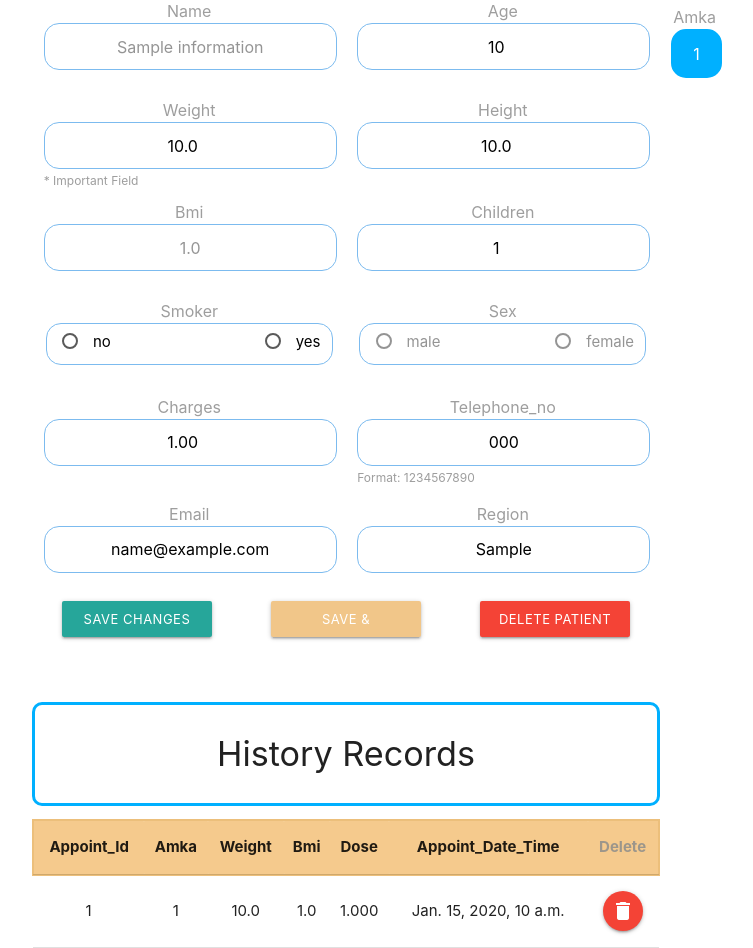
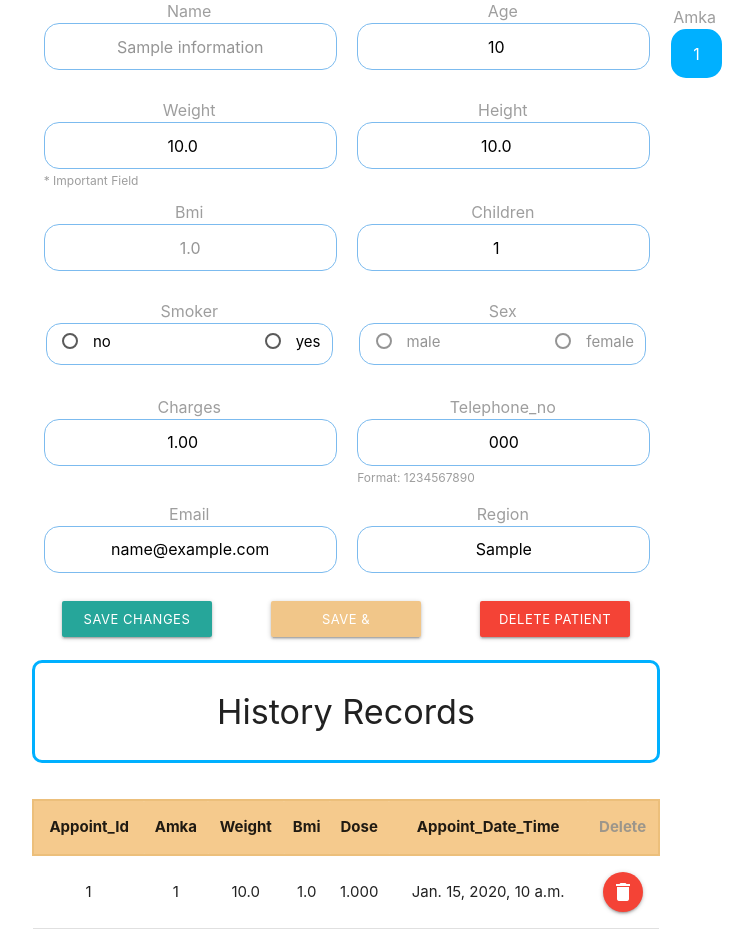
Before and after one commit to manos1212/python_app1, a Django app: page /update/1/ in a window 1280 px wide. Shown: the part 545-1493 px from the top of the page, without its empty margins (294-1047 px from the left). Run offline with Django 3.2, Linux system fonts and the light colour scheme; a user stored in the database is signed in; tables that the repository leaves empty hold one stand-in row (values such as "Sample post"); some libraries are stand-ins or nearby versions.

Commit message:
Update update.html

```diff
--- a/templates/my_app/update.html
+++ b/templates/my_app/update.html
@@ -142,15 +142,11 @@
    </div>
    {% if appoint_info%}
 <section id="history">
+   <h4  class="appoint-hstr">History Records</h4>
    <div class="col s12 center" style="overflow:auto;">
    <table class="highlight">
 
 </br>
-
-       <tr>
-               <h4  class="appoint-hstr">History Records</h4>
-
-       </tr>
 
 
 <thead>
```
